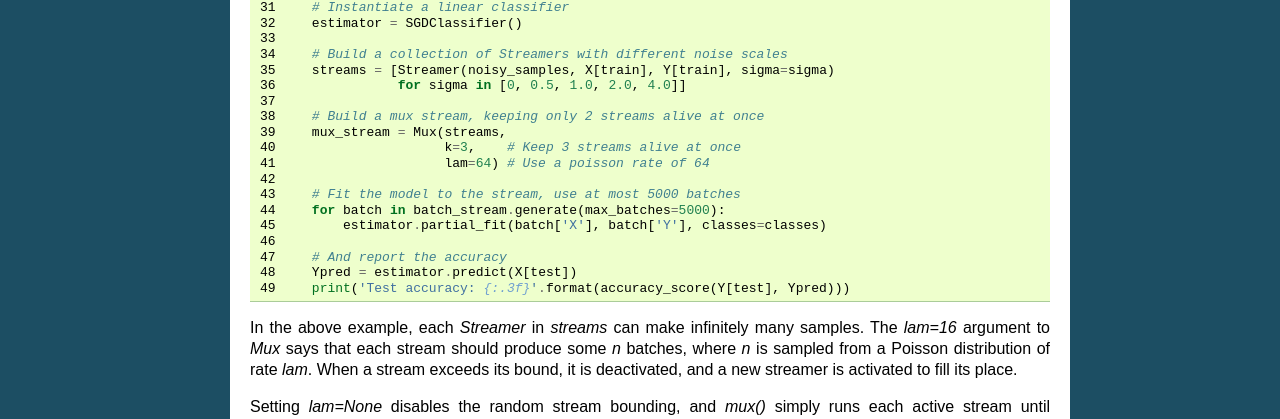
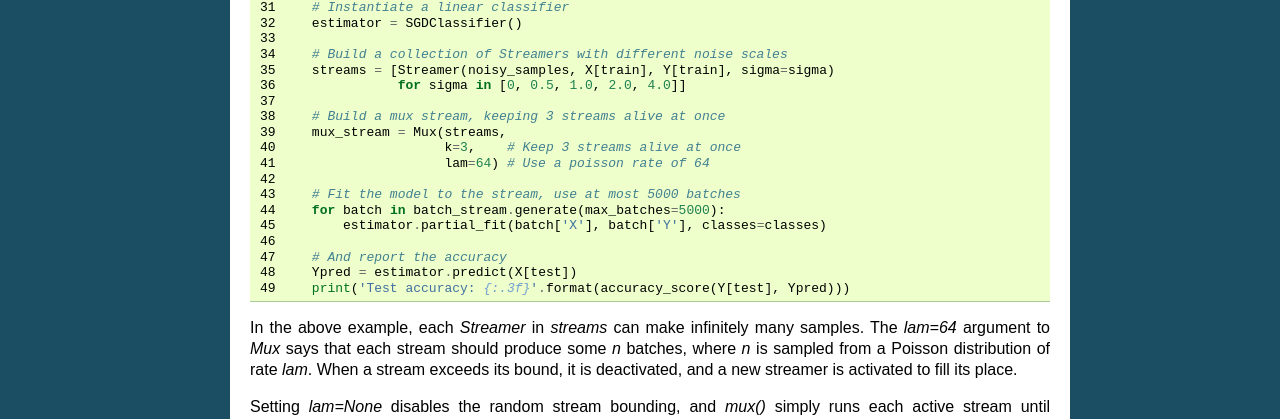
Before and after one commit to pescadores/pescador, a Sphinx documentation site: the page built from docs/example2.rst, in a window 1280 px wide. Shown: the part 1304-1723 px from the top of the page. Built offline with Sphinx 7.4.7, drawn with Linux system fonts in a browser that asks for light colours.

Commit message:
corrections

```diff
--- a/docs/example2.rst
+++ b/docs/example2.rst
@@ -83,7 +83,7 @@ As a concrete example, we can simulate a mixture of noisy streams with differing
         streams = [Streamer(noisy_samples, X[train], Y[train], sigma=sigma)
                    for sigma in [0, 0.5, 1.0, 2.0, 4.0]]
 
-        # Build a mux stream, keeping only 2 streams alive at once
+        # Build a mux stream, keeping 3 streams alive at once
         mux_stream = Mux(streams,
                          k=3,    # Keep 3 streams alive at once
                          lam=64) # Use a poisson rate of 64
@@ -98,7 +98,7 @@ As a concrete example, we can simulate a mixture of noisy streams with differing
 
 
 In the above example, each `Streamer` in `streams` can make infinitely many samples.
-The `lam=16` argument to `Mux` says that each stream should produce some `n` batches, where `n` is sampled from a Poisson distribution of rate `lam`.
+The `lam=64` argument to `Mux` says that each stream should produce some `n` batches, where `n` is sampled from a Poisson distribution of rate `lam`.
 When a stream exceeds its bound, it is deactivated, and a new streamer is activated to fill its place.
 
 Setting `lam=None` disables the random stream bounding, and `mux()` simply runs each active stream until
```
